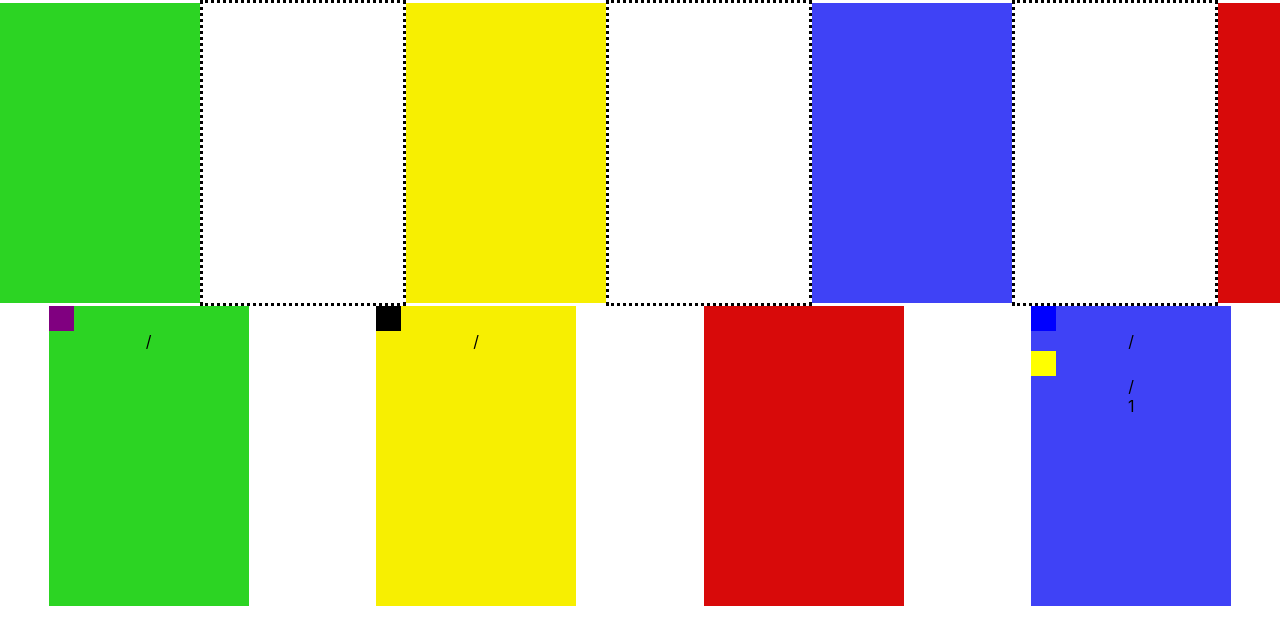
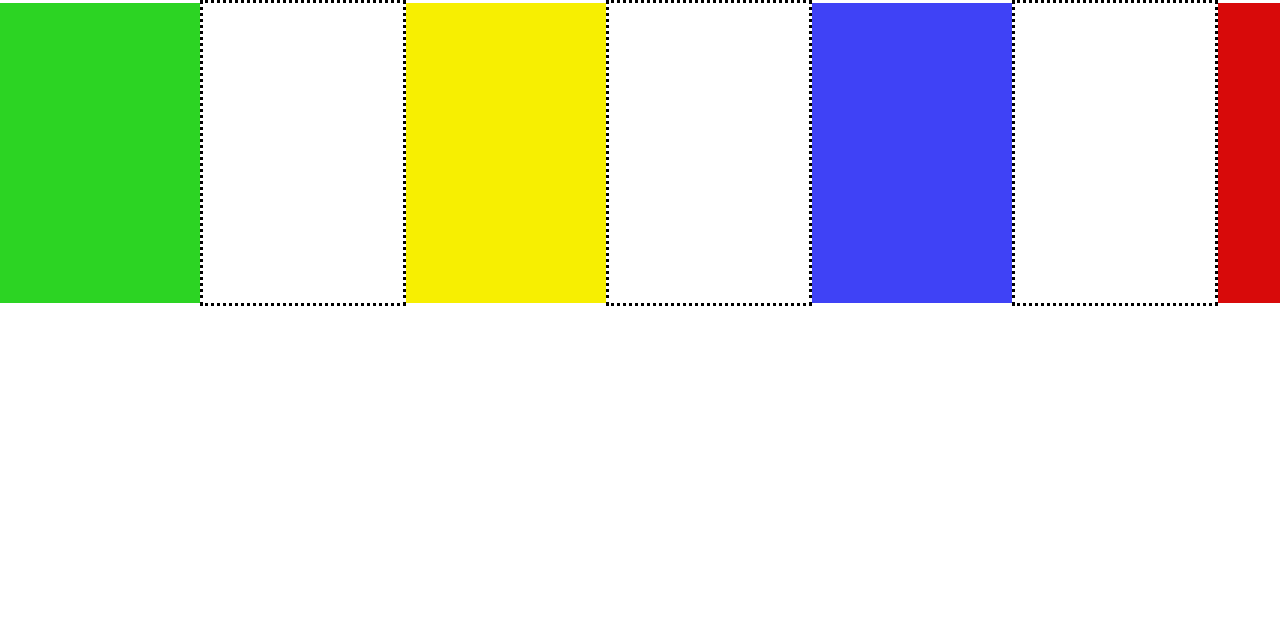
Before and after one commit to Igmat/SpaceExpatriateReact, a React (Create React App) app: page / in a window 1280 px wide. Shown: the top 644 px of the page. Built offline with nearby package versions, Linux system fonts and the light colour scheme.

Commit message:
feat: handModel and DeckManager

```diff
--- a/src/Board/Deck/index.tsx
+++ b/src/Board/Deck/index.tsx
@@ -1,11 +1,13 @@
+import { observer } from "mobx-react-lite";
 import { DeckModel } from "../../Rules/DeckModel";
-import styles from "./Deck.module.scss";
 import { Card } from "../../components/Card";
 import { CardDefinition } from "../../Rules/card-types";
-import { observer } from "mobx-react-lite";
+import { HandModel } from "../../Rules/HandModel";
+import styles from "./Deck.module.scss";
 
 interface DeckProps {
   model: DeckModel<CardDefinition>;
+  hand: HandModel
 }
 
 export const Deck = observer((props: DeckProps) => {
@@ -13,11 +15,11 @@ export const Deck = observer((props: DeckProps) => {
     <>
       <div
         className={`${styles[props.model.type]} ${styles.deck}`}
-        onClick={props.model.takeCard}
-      ></div>
+        onClick={()=>props.hand.takeCard(props.model.takeCard())}
+      />
       <div
         className={`${styles[props.model.type]} ${styles.deck} ${styles.open}`}
-        onClick={props.model.takeOpenedCardAndOpenNew}
+        onClick={()=>props.hand.takeCard(props.model.takeOpenedCardAndOpenNew())}
       >
         {props.model.openedCard && <Card {...props.model.openedCard} />}
       </div>
--- a/src/Board/index.tsx
+++ b/src/Board/index.tsx
@@ -5,10 +5,10 @@ import { GameState } from "../Rules"
 export const Board = () => {
     return (
         <div className={styles.board}>
-            <Deck model={GameState.deliveryDeck}/>
-            <Deck model={GameState.engineeringDeck}/>
-            <Deck model={GameState.terraformingDeck}/>
-            <Deck model={GameState.militaryDeck}/>
+            <Deck model={GameState.decks.delivery} hand={GameState.hand}/>
+            <Deck model={GameState.decks.engineering} hand={GameState.hand}/>
+            <Deck model={GameState.decks.terraforming} hand={GameState.hand}/>
+            <Deck model={GameState.decks.military} hand={GameState.hand}/>
         </div>
     )
 }
--- a/src/Player/Hand/index.tsx
+++ b/src/Player/Hand/index.tsx
@@ -1,15 +1,21 @@
+import { observer } from 'mobx-react-lite';
+import { Card } from '../../components/Card';
+import { HandModel } from '../../Rules/HandModel';
+import { DeckManager } from '../../Rules/DeckManager';
 import styles from './Hand.module.scss';
-import { CardDefinition } from '../../Rules/card-types';
-import { Card } from '../../components/Card';
 
 interface HandProps {
-    cards: CardDefinition[]
+    decks: DeckManager
+    model: HandModel
 }
 
-export const Hand = (props: HandProps) => {
+export const Hand = observer((props: HandProps) => {
     return (
         <div className={styles.container}>
-            {props.cards.map(card => <Card {...card} />)}
+            {props.model.cardsInHand.map((card, ind) =>
+                <Card key={ind}{...card} onClick={() =>
+                    props.decks.dropCards(props.model.dropCard(ind))
+                } />)}
         </div>
     )
-}
+})
--- a/src/Player/index.tsx
+++ b/src/Player/index.tsx
@@ -1,20 +1,15 @@
 import { CardDefinition } from '../Rules/card-types';
+import { GameState } from '../Rules';
 import { Hand } from "./Hand";
 import { Table } from "./Table";
+import { observer } from 'mobx-react-lite';
 
-export const Player = () => {
-
-    const cards: CardDefinition[] = [
-        { id: 1, type: "delivery", resources: ["fuel"] },
-        { id: 2, type: "engineering", connection: "start", exitPoint: ["dark matter"], name: "BIOMASS-FUEL POWER STATION" },
-        { id: 2, type: "military", weapon: "intelligence" },
-        { id: 1, type: "terraforming", points: 1, resources: ["minerals", "nanotechnologies"] }
-    ];
+export const Player = observer(() => {
 
     return (
-        <div>
+        <>
             <Table />
-            <Hand cards={cards} />
-        </div>
+            <Hand model={GameState.hand} decks={GameState.decks}/>
+        </>
     )
-}
+})
--- /dev/null
+++ b/src/Rules/DeckManager.ts
@@ -0,0 +1,23 @@
+import { makeAutoObservable } from "mobx";
+import { deliveryCards } from "./CardDefinitions/delivery";
+import { engineeringCards } from "./CardDefinitions/engineering";
+import { militaryCards } from "./CardDefinitions/military";
+import { terraformingCards } from "./CardDefinitions/terraforming";
+import { DeckModel } from "./DeckModel";
+import { CardDefinition } from "./card-types";
+
+export class DeckManager {
+    constructor() {
+        makeAutoObservable(this)
+    }
+
+    delivery = new DeckModel('delivery', deliveryCards);
+    engineering = new DeckModel('engineering', engineeringCards);
+    terraforming = new DeckModel('terraforming', terraformingCards);
+    military = new DeckModel('military', militaryCards);
+
+    dropCards = (...cards: CardDefinition[]) => {
+        cards.forEach(card => this[card.type].dropCards(card.id))
+    }
+
+}
--- a/src/Rules/DeckModel.ts
+++ b/src/Rules/DeckModel.ts
@@ -32,7 +32,6 @@ export class DeckModel<T extends { id: number }> {
 
   takeOpenedCardAndOpenNew = () => {
     console.log("takeOpenedCardandOpenNew");
-    console.log(this.openedCard);
     const result = this.takeOpenedCard();
     this.openCard();
     return result;
@@ -57,6 +56,7 @@ export class DeckModel<T extends { id: number }> {
 
     if (this.activeCards.length === 0) {
       this.activeCards = this.droppedCards;
+      this.droppedCards = [];
       this.mixCards();
     }
     return this.cardsDefinitions[idOfCard];
@@ -68,8 +68,3 @@ export class DeckModel<T extends { id: number }> {
 }
 
 //https://mobx.js.org/README.html
-//Сделать отображение руки из актуальных данных
-//При взаимодействии с колодой логичным образом менять "руку"
-//Из колоды в руку, из руки в сброс
-//Описать полноценно delivery
-//(создать класс для "Руки")
--- /dev/null
+++ b/src/Rules/HandModel.ts
@@ -0,0 +1,21 @@
+import { makeAutoObservable } from "mobx";
+import { CardDefinition } from '../Rules/card-types';
+
+export class HandModel {
+  public cardsInHand: CardDefinition[] = []
+
+  constructor() {
+    makeAutoObservable(this)
+  }
+
+  dropCard = (ind: number) => {
+    const card = this.cardsInHand[ind];
+    this.cardsInHand.splice(ind, 1);
+    return card;
+  };
+
+  takeCard(card?: CardDefinition) {
+    console.log(`cards in the hand ${this.cardsInHand.length + 1}`);
+    card && this.cardsInHand.push(card)
+  }
+}
--- a/src/Rules/index.ts
+++ b/src/Rules/index.ts
@@ -1,12 +1,10 @@
-import { DeckModel } from "./DeckModel";
-import { deliveryCards } from "./CardDefinitions/delivery";
-import { militaryCards } from "./CardDefinitions/military";
-import { engineeringCards } from "./CardDefinitions/engineering";
-import { terraformingCards } from "./CardDefinitions/terraforming";
+
+import { HandModel } from "../Rules/HandModel";
+import { DeckManager } from "./DeckManager";
 
 export const GameState = {
-    deliveryDeck: new DeckModel('delivery', deliveryCards),
-    engineeringDeck: new DeckModel('engineering', engineeringCards),
-    terraformingDeck: new DeckModel('terraforming', terraformingCards),
-    militaryDeck: new DeckModel('military', militaryCards),
+
+    hand: new HandModel(),
+    decks: new DeckManager()
+
 };
--- a/src/components/Card/index.tsx
+++ b/src/components/Card/index.tsx
@@ -2,13 +2,16 @@ import styles from './Card.module.scss';
 import { CardDefinition } from '../../Rules/card-types';
 import { ResourceComponent } from '../ResourceComponent';
 
-type CardProps = CardDefinition & {} // & {}- передаем действия игрока
+type CardProps = CardDefinition & {
+    onClick?: () => void,
+
+} // & {}- передаем действия игрока
 
 export const Card = (props: CardProps) => {
 
     return (
 
-        <div className={`${styles[props.type]} ${styles.card}`}>
+        <div className={`${styles[props.type]} ${styles.card}`} onClick={props.onClick}>
             {props.type === 'delivery' && (
                 props.resources.map(el => <ResourceComponent type={el}/>)
             )}
--- a/src/components/ResourceComponent/index.tsx
+++ b/src/components/ResourceComponent/index.tsx
@@ -1,6 +1,5 @@
+import { Resource } from "../../Rules/card-types";
 import styles from "./Resource.module.scss";
-import { Resource } from "../../Rules/card-types";
-import { log } from "console";
 
 export interface ResourceComponentProps {
   type: Resource;
@@ -13,7 +12,7 @@ export const ResourceComponent = (props: ResourceComponentProps) => {
       : props.type.map((el) => el.split(" ").join("-"));
   return (
     <>
-    {normalisedType.map((el, ind) => <><div className={`${styles[el]} ${styles.resource}`}/> { ind !== normalisedType.length && "/"} </> ) }
+      {normalisedType.map((el, ind) => <><div key={ind} className={`${styles[el]} ${styles.resource}`} /> {ind !== normalisedType.length - 1 && "/"} </>)}
     </>
   );
 };
```
